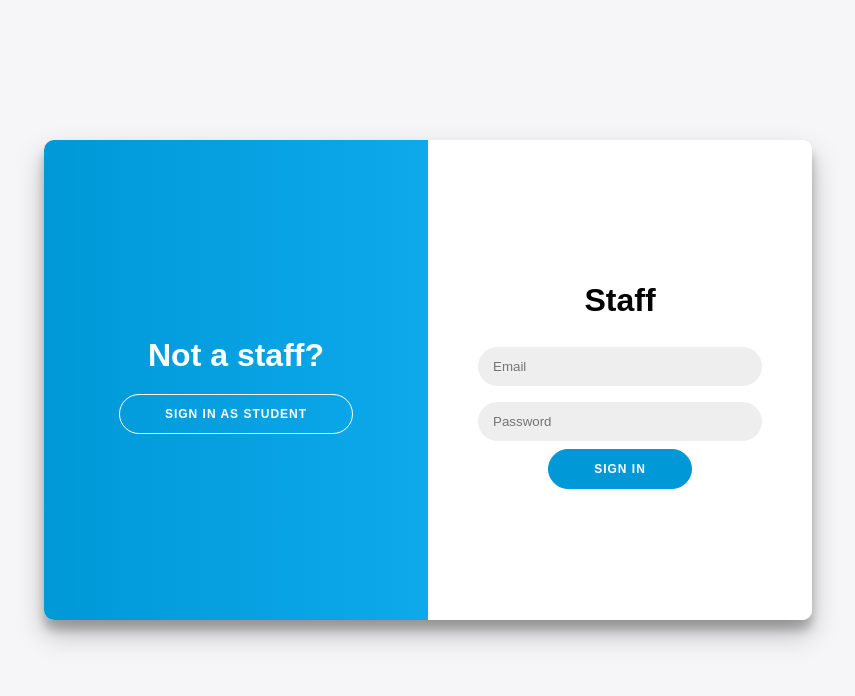
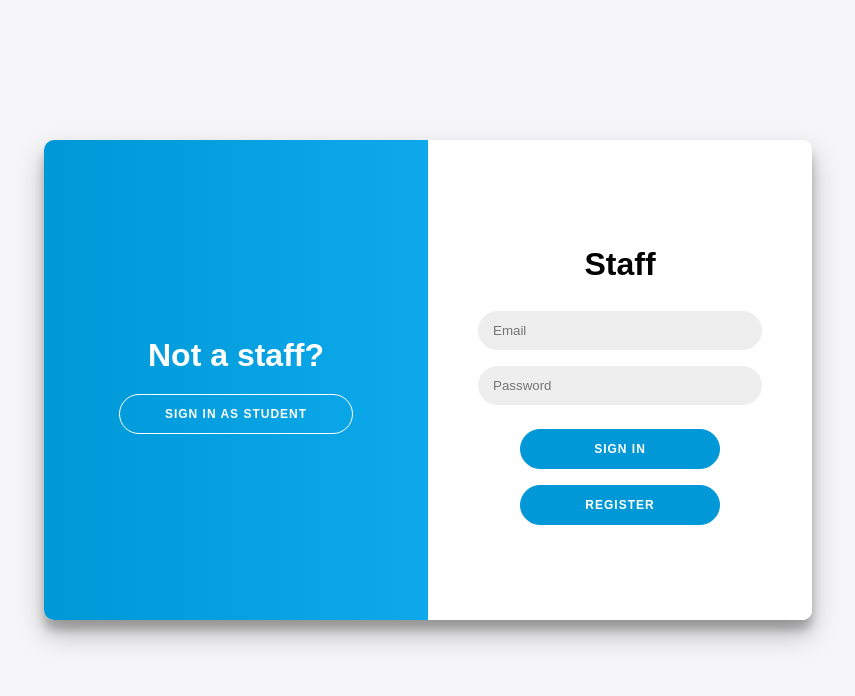
Before and after one commit to Lumiinox/recommendation-app-for-student-major-client, a React (Create React App) app: page / in a window 1280 px wide. Both pictures are taken after a click on the button "SIGN IN AS STAFF". Shown: the top 696 px of the page, without its empty margins (212-1067 px from the left). Built offline with nearby package versions, Linux system fonts and the light colour scheme.

Commit message:
feat: added registration

```diff
--- a/src/App.style.tsx
+++ b/src/App.style.tsx
@@ -73,17 +73,6 @@ export const GlobalAppStyle = css`
         border-color: #FFFFFF;
     }
 
-    form {
-        background-color: #FFFFFF;
-        display: flex;
-        align-items: center;
-        justify-content: center;
-        flex-direction: column;
-        padding: 0 50px;
-        height: 100%;
-        text-align: center;
-    }
-
     input {
         border-radius: 20px;
         background-color: #eee;
--- a/src/page/login/main-login-page/index.style.ts
+++ b/src/page/login/main-login-page/index.style.ts
@@ -122,3 +122,39 @@ export const buttonGhost = css`
     background-color: transparent !important;
     border-color: #fff !important;
 `;
+
+export const buttonLoginPage = css`
+    min-width: 200px;
+    margin-top: 16px;
+`;
+
+export const registrationWrapper = css`
+    background: linear-gradient(90deg,#0098d7,#19baff);
+    position: absolute;
+    z-index: 101;
+    width: 100%;
+    height: 100%;
+    background-color: red;
+    padding: 50px;
+`;
+
+export const loginFormPanels = css`
+    background-color: #FFFF;
+    display: flex;
+    align-items: center;
+    justify-content: center;
+    flex-direction: column;
+    padding: 0 50px;
+    height: 100%;
+    text-align: center;
+`;
+
+export const registrationTitle = css`
+    color: #FFF;
+`;
+
+export const buttonGhostRegist = css`
+    background-color: transparent !important;
+    border-color: #fff !important;
+    margin: 20px 30px 0 0;
+`;
--- a/src/page/login/main-login-page/index.view.tsx
+++ b/src/page/login/main-login-page/index.view.tsx
@@ -3,17 +3,21 @@ import { useEffect, useState } from "react"
 import { useNavigate } from "react-router-dom";
 import { bindActionCreators } from "redux";
 
-import "./index.style.css";
 import "../../styles/index.style.ts";
 import { useDispatch, useSelector } from "react-redux";
 import { actionCreators, State } from "../../../redux";
-import { apiLoginStaff, apiLoginStudent } from "../../../database-api";
-import { buttonGhost, loginMainContainer, loginPageWrapper, panelContent, panelLeft, panelRight, panelWrapper, staffFormContainer, studentFormContainer } from "./index.style";
+import { apiLoginStaff, apiLoginStudent, apiRegisterAdmin, apiRegisterStudent } from "../../../database-api";
+import { buttonGhost, buttonGhostRegist, buttonLoginPage, loginFormPanels, loginMainContainer, loginPageWrapper, panelContent, panelLeft, panelRight, panelWrapper, registrationTitle, registrationWrapper, staffFormContainer, studentFormContainer } from "./index.style";
 
 export default function MainLoginPage(){
     const [usernameIn, setUsernameIn] = useState<string>("");
     const [passwordIn, setPasswordIn] = useState<string>("");
-    const [isRightPanelActive, setIsRightPanelActive] = useState<boolean>(false);
+    const [emailRegistIn, setEmailRegistIn] = useState<string>("");
+    const [nameRegistIn, setNameRegistIn] = useState<string>("");
+    const [passRegistIn, setPassRegistIn] = useState<string>("");
+    const [passConfirmIn, setPassConfirm] = useState<string>("");
+    const [isRegistrationFormActive, setIsRegistrationFormActive] = useState<boolean>(false);
+    const [isAdminMode, setIsAdminMode] = useState<boolean>(false);
 
     const status = useSelector((state: State) => state.userData.status)
 
@@ -53,7 +57,7 @@ export default function MainLoginPage(){
 
             case 2: data = await apiLoginStudent(usernameIn, passwordIn);
                     // console.log(data);
-                    updateProfileData(data.name, data.email, data.status, data.nim);
+                    updateProfileData(data.name, data.email, data.status, data.currentId);
                     localStorage.setItem('loginUser', JSON.stringify(data));
                     navigate('/student/home');
                     break;
@@ -70,36 +74,71 @@ export default function MainLoginPage(){
         }
     }
 
+    const submitRegistrationData = async () => {
+        console.log(nameRegistIn);
+        console.log(emailRegistIn);
+        console.log(passRegistIn);
+        if(!isAdminMode){
+            await apiRegisterStudent(nameRegistIn, emailRegistIn, passRegistIn);
+            setIsRegistrationFormActive(!isRegistrationFormActive)
+        } else {
+            await apiRegisterAdmin(nameRegistIn, emailRegistIn, passRegistIn);
+            setIsRegistrationFormActive(!isRegistrationFormActive)
+        }
+    }
+
+    const registrationForm = () => {
+        console.log("Show Regist")
+        return(
+            <div css={registrationWrapper}>
+                <h1 css={registrationTitle}>{!isAdminMode ? "Student Registration" : "Staff Registration"}</h1>
+                <form>
+                    <input type="text" placeholder="Email" onChange={(e) => setEmailRegistIn(e.target.value)}/>
+                    <input type="text" placeholder="Name" onChange={(e) => setNameRegistIn(e.target.value)}/>
+                    <input type="password" placeholder="Password" onChange={(e) => setPassRegistIn(e.target.value)}/>
+                    <input type="password" placeholder="Confirm Password" onChange={(e) => setPassConfirm(e.target.value)}/>
+                    <button css={buttonGhostRegist}onClick={submitRegistrationData}>Submit</button>
+                    <button css={buttonGhostRegist}onClick={() => setIsRegistrationFormActive(!isRegistrationFormActive)}>Cancel</button>
+                </form>
+            </div>
+        )
+    }
+
     return(
         <div css={loginPageWrapper}>
             <div css={loginMainContainer} id="container">
-                <div css={staffFormContainer(isRightPanelActive)}>
-                    <form action="#">
+
+                {isRegistrationFormActive && registrationForm()}
+
+                <div css={staffFormContainer(isAdminMode)}>
+                    <form css={loginFormPanels} action="#">
                         <h1>Staff</h1>
                         <input type="text" placeholder="Email" onChange={(e) => setUsernameIn(e.target.value)}/>
                         <input type="password" placeholder="Password" onChange={(e) => setPasswordIn(e.target.value)}/>
-                        <button className="btn" onClick={(event) => signInHandler(event, 1)}>Sign In</button>
+                        <button css={buttonLoginPage}onClick={(event) => signInHandler(event, 1)}>Sign In</button>
+                        <button css={buttonLoginPage} onClick={() => setIsRegistrationFormActive(!isRegistrationFormActive)}>Register</button>
                     </form>
                 </div>
 
-                <div css={studentFormContainer(isRightPanelActive)}>
-                    <form action="#">
+                <div css={studentFormContainer(isAdminMode)}>
+                    <form css={loginFormPanels} action="#">
                         <h1>Student</h1>
                         <input type="text" placeholder="Email" onChange={(e) => setUsernameIn(e.target.value)}/>
                         <input type="password" placeholder="Password" onChange={(e) => setPasswordIn(e.target.value)}/>
-                        <button className="btn" onClick={(event) => signInHandler(event, 2)}>Sign In</button>
+                        <button css={buttonLoginPage} onClick={(event) => signInHandler(event, 2)}>Sign In</button>
+                        <button css={buttonLoginPage} onClick={() => setIsRegistrationFormActive(!isRegistrationFormActive)}>Register</button>
                     </form>
                 </div>
 
-                <div css={panelWrapper(isRightPanelActive)}>
-                    <div css={panelContent(isRightPanelActive)}>
-                        <div css={panelLeft(isRightPanelActive)}>
+                <div css={panelWrapper(isAdminMode)}>
+                    <div css={panelContent(isAdminMode)}>
+                        <div css={panelLeft(isAdminMode)}>
                             <h1>Not a staff?</h1>
-                            <button css={buttonGhost} onClick={() => setIsRightPanelActive(!isRightPanelActive)}>Sign In as Student</button>
+                            <button css={buttonGhost} onClick={() => setIsAdminMode(!isAdminMode)}>Sign In as Student</button>
                         </div>
-                        <div css={panelRight(isRightPanelActive)}>
+                        <div css={panelRight(isAdminMode)}>
                             <h1>Not a student?</h1>
-                            <button css={buttonGhost} onClick={() => setIsRightPanelActive(!isRightPanelActive)}>Sign In as Staff</button>
+                            <button css={buttonGhost} onClick={() => setIsAdminMode(!isAdminMode)}>Sign In as Staff</button>
                         </div>
                     </div>
                 </div>
```
Also changed, not shown: src/database-api/index.tsx (+101 -47 lines), src/page/login/main-login-page/index.style.css (deleted, +0 -228 lines).
